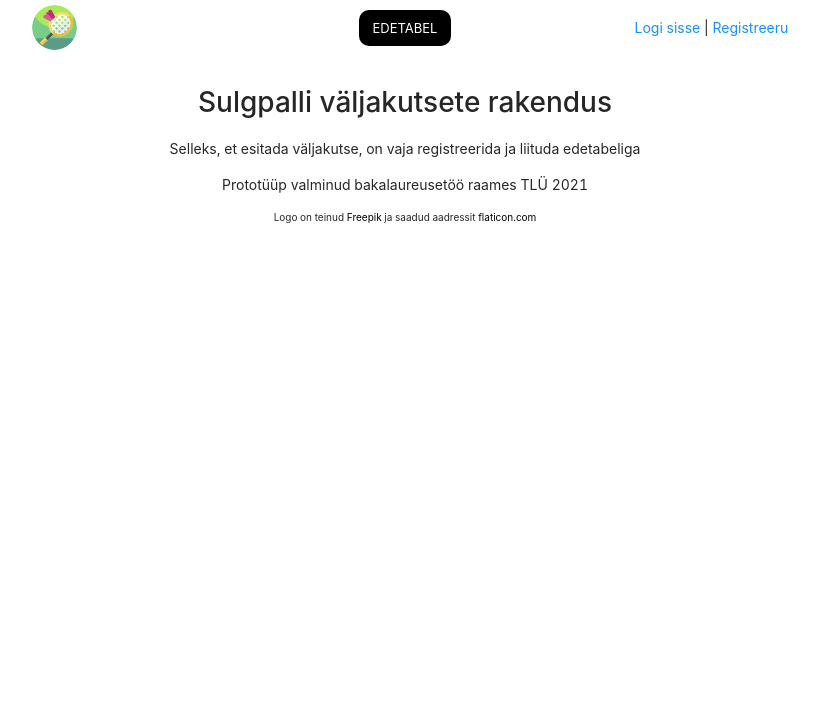
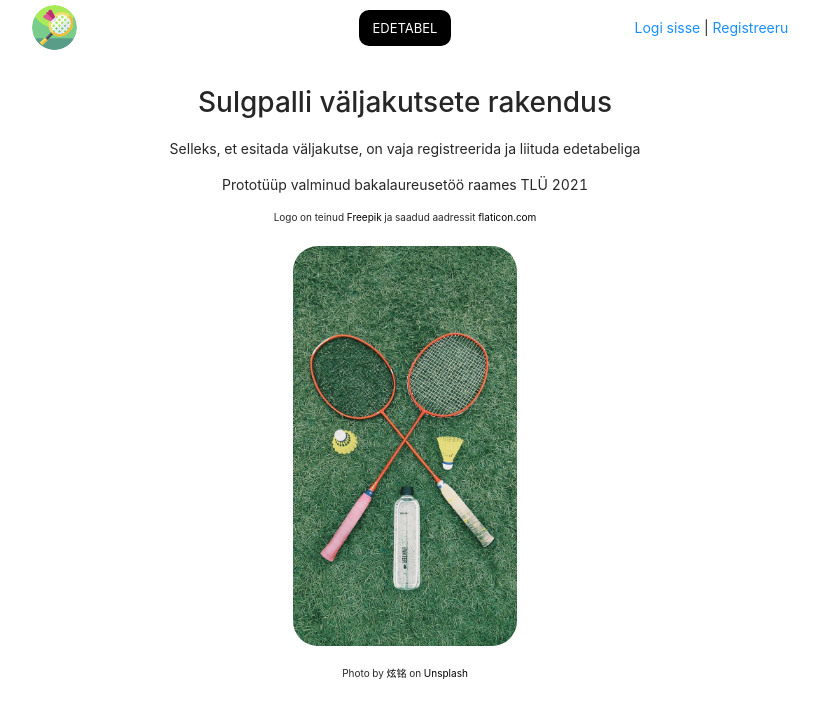
Before and after one commit to raimop/badminton-challenge-prototype, a React (Create React App) app in the folder client/: page / in a window 1280 px wide. Shown: the top 718 px of the page, without its empty margins (235-1054 px from the left). Built offline with nearby package versions, Linux system fonts and the light colour scheme.

Commit message:
Added more features after first testing session

```diff
--- /dev/null
+++ b/client/src/pages/Home.css
@@ -0,0 +1,6 @@
+.welcome--photo {
+  display: block;
+  margin: 20px auto;
+  border-radius: 25px;
+  height: 50vh;
+}
--- a/client/src/pages/Home.js
+++ b/client/src/pages/Home.js
@@ -2,6 +2,8 @@ import React from "react";
 import { useSelector } from 'react-redux';
 import { Divider } from 'antd';
 import Notifications from "./Notifications";
+import badmintonPhoto from "../welcome.jpg"
+import "./Home.css"
 
 const Home = () => {
   const user = useSelector(state => state.auth.user);
@@ -14,7 +16,17 @@ const Home = () => {
       <p>Prototüüp valminud bakalaureusetöö raames TLÜ 2021</p>
       <p className="attribution">Logo on teinud <a href="https://www.freepik.com" title="Freepik">Freepik</a> ja saadud aadressit <a href="https://www.flaticon.com/" title="Flaticon">flaticon.com</a></p>
     </main>
-    { user && <><Divider/><Notifications title={"Kiirvaade teadetest"}/></> }
+    { user ?
+        <>
+          <Divider/>
+          <Notifications title={"Kiirvaade teadetest"} pagination={{ pageSize: 3 }} />
+        </>
+      :
+        <>
+          <img src={badmintonPhoto} className="welcome--photo" alt="Badminton"/>
+          <p className="attribution text-center">Photo by <a href="https://unsplash.com/@xuanming?utm_source=unsplash&utm_medium=referral&utm_content=creditCopyText">炫铭</a> on <a href="https://unsplash.com/s/photos/badminton?utm_source=unsplash&utm_medium=referral&utm_content=creditCopyText">Unsplash</a></p>
+        </>
+    }
     </>
   );
 };
--- a/client/src/pages/Notifications.js
+++ b/client/src/pages/Notifications.js
@@ -7,7 +7,7 @@ import * as services from "../actions/services";
 import moment from 'moment-timezone';
 import "./Notifications.css"
 
-const Notifications = ({ title }) => {
+const Notifications = ({ title, pagination = false }) => {
   const notifications = useSelector(state => state.notifications);
   const data = notifications.data || [];
   const { isLoading } = notifications;
@@ -141,7 +141,7 @@ const Notifications = ({ title }) => {
           </Popconfirm>
         </div>
       }
-        <Table rowClassName={record => !record.read ? "unread" : null } loading={isLoading} locale={{ emptyText: "Teated puuduvad" }} pagination={false} columns={columns} rowKey='_id' dataSource={data}/>
+        <Table rowClassName={record => !record.read ? "unread" : null } pagination={pagination} loading={isLoading} locale={{ emptyText: "Teated puuduvad" }} columns={columns} rowKey='_id' dataSource={data}/>
       </div>
     </>
   );
--- a/client/src/pages/challenge/ChallengeHistory.js
+++ b/client/src/pages/challenge/ChallengeHistory.js
@@ -80,7 +80,7 @@ const ChallengeHistory = props => {
   return (
     <div className="container">
       { historyUser && <h1 className="text-center">Kasutaja <strong>{historyUser.firstName} {historyUser.lastName}</strong> väljakutsete ajalugu</h1> }
-      { ranking && user._id !== historyUser._id && <button className="custom-button" onClick={() => history.push(`/challenges/create/${ranking._id}`)}>Esita talle väljakutse</button>}
+      { ranking && user._id !== historyUser._id && user.gender === historyUser.gender && <button className="custom-button" onClick={() => history.push(`/challenges/create/${ranking._id}`)}>Esita talle väljakutse</button>}
       <Table loading={loading} rowClassName={(rec) => rec.winner !== null && (rec.challenger.resultAccepted && rec.challenged.resultAccepted) ? rec.winner._id === historyUser._id ? "won-match" : "lost-match" : null } locale={{ emptyText: "Väljakutsed puuduvad" }} pagination={false} columns={columns} rowKey='_id' dataSource={data}/>
     </div>
   );
--- a/client/src/pages/challenge/ChallengeUpdate.js
+++ b/client/src/pages/challenge/ChallengeUpdate.js
@@ -1,6 +1,6 @@
 import React, { useState, useEffect } from "react";
 import { useSelector } from 'react-redux';
-import { Table, Form, Select, Popconfirm, Divider, Row, Col, Button, message } from 'antd';
+import { Alert, Table, Form, Select, Popconfirm, Divider, Row, Col, Button, message } from 'antd';
 import { QuestionOutlined } from "@ant-design/icons"
 import { useHistory } from "react-router-dom";
 import * as services from "../../actions/services";
@@ -203,6 +203,14 @@ const ChallengeUpdate = props => {
                 size={"large"}
                 onFieldsChange={onChange}
               >
+                <Alert
+                  style={{ textAlign: "left" }}
+                  message="Tulemuse sisestamine"
+                  description="Sisesta tulemust enda vaatevinklist - Sinu punktid üleval, vastase punktid all-"
+                  type="info"
+                  showIcon
+                />
+                <Divider/>
                 <Row className="title-center">
                   { displayGamePoints(6) }
                 </Row>
```
Also changed, not shown: client/src/welcome.jpg (added), 1 other file (tests, documents, lock files or other folders).
